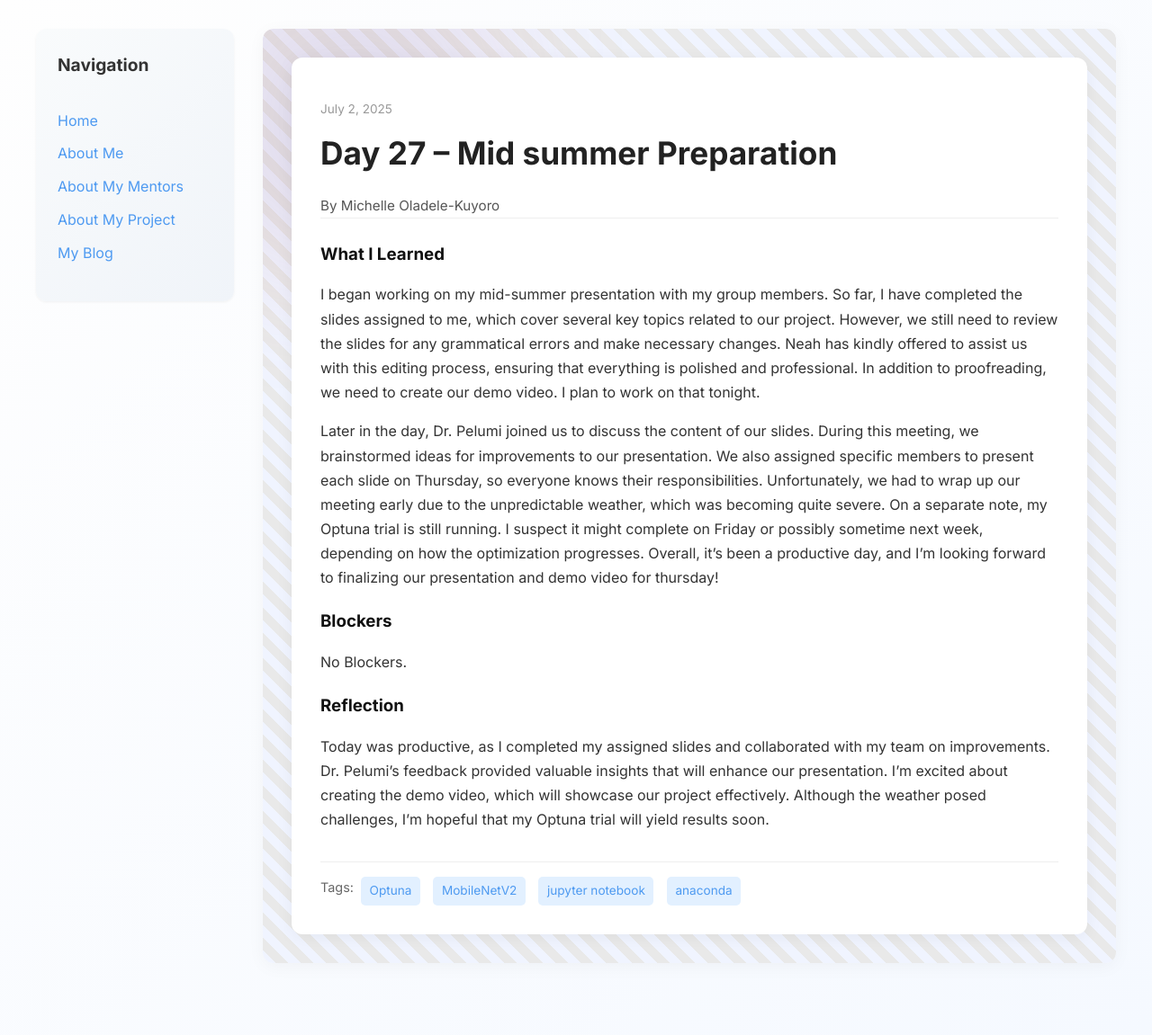
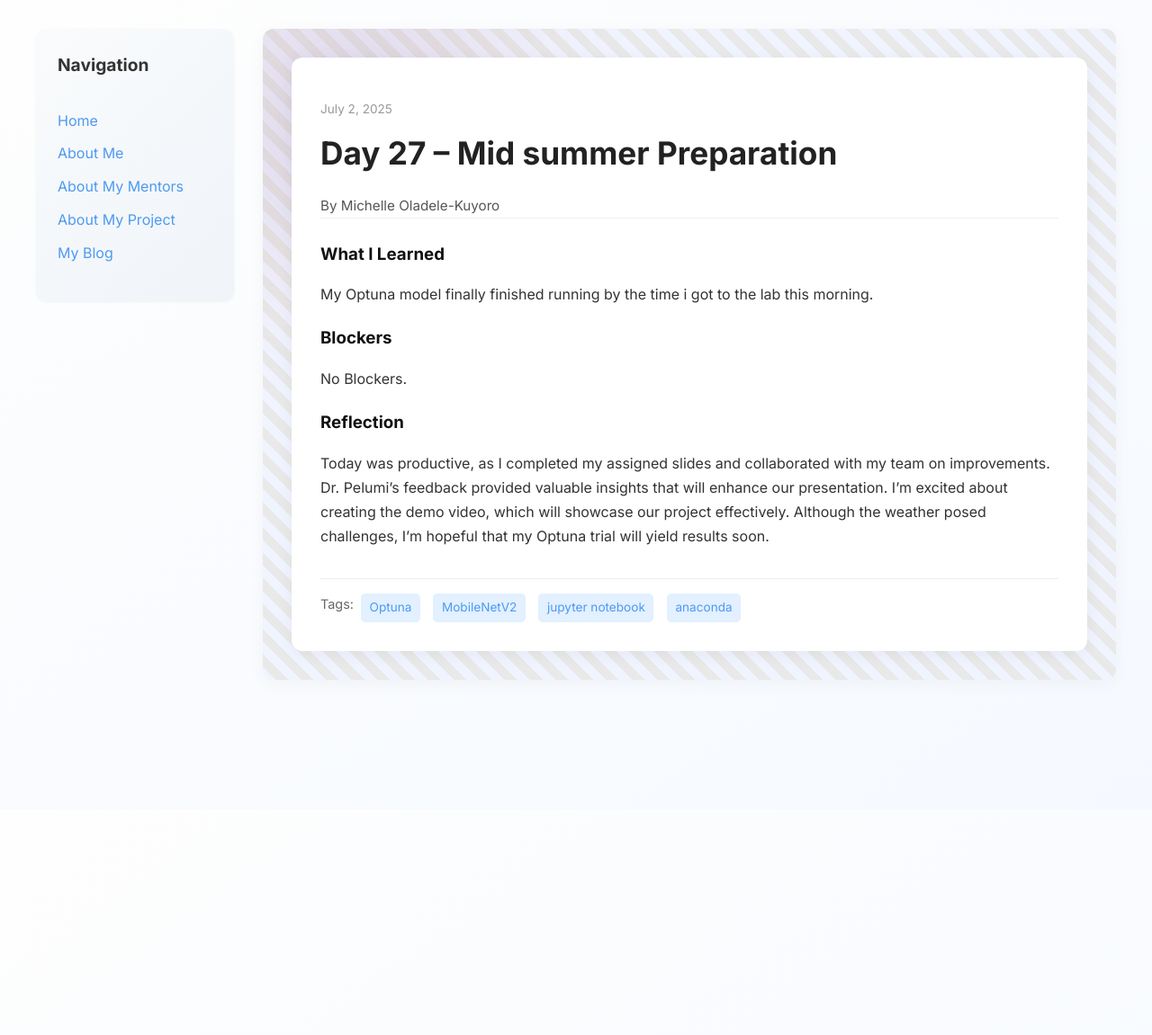
Before and after one commit to Miola585/Miola585.github.io, a Jekyll site: the page built from _posts/2025-07-02-day-27.md, in a window 1280 px wide. Shown: the whole page at 90% size. Built offline with Jekyll 4.4.1, drawn with Linux system fonts in a browser that asks for light colours; after the commit the page ends 900 px from its top, so only the background shows below that.

Commit message:
Update 2025-07-02-day-27.md

```diff
--- a/_posts/2025-07-02-day-27.md
+++ b/_posts/2025-07-02-day-27.md
@@ -7,9 +7,7 @@ permalink: /day27.html
 tags: [ "Optuna", "MobileNetV2", "jupyter notebook", "anaconda"]
 
 what_i_learned: |
-  I began working on my mid-summer presentation with my group members. So far, I have completed the slides assigned to me, which cover several key topics related to our project. However, we still need to review the slides for any grammatical errors and make necessary changes. Neah has kindly offered to assist us with this editing process, ensuring that everything is polished and professional. In addition to proofreading, we need to create our demo video. I plan to work on that tonight.
-
-  Later in the day, Dr. Pelumi joined us to discuss the content of our slides. During this meeting, we brainstormed ideas for improvements to our presentation. We also assigned specific members to present each slide on Thursday, so everyone knows their responsibilities. Unfortunately, we had to wrap up our meeting early due to the unpredictable weather, which was becoming quite severe. On a separate note, my Optuna trial is still running. I suspect it might complete on Friday or possibly sometime next week, depending on how the optimization progresses. Overall, it’s been a productive day, and I’m looking forward to finalizing our presentation and demo video for thursday!
+  My Optuna model finally finished running by the time i got to the lab this morning.
 
 blockers: |
    No Blockers.
```
